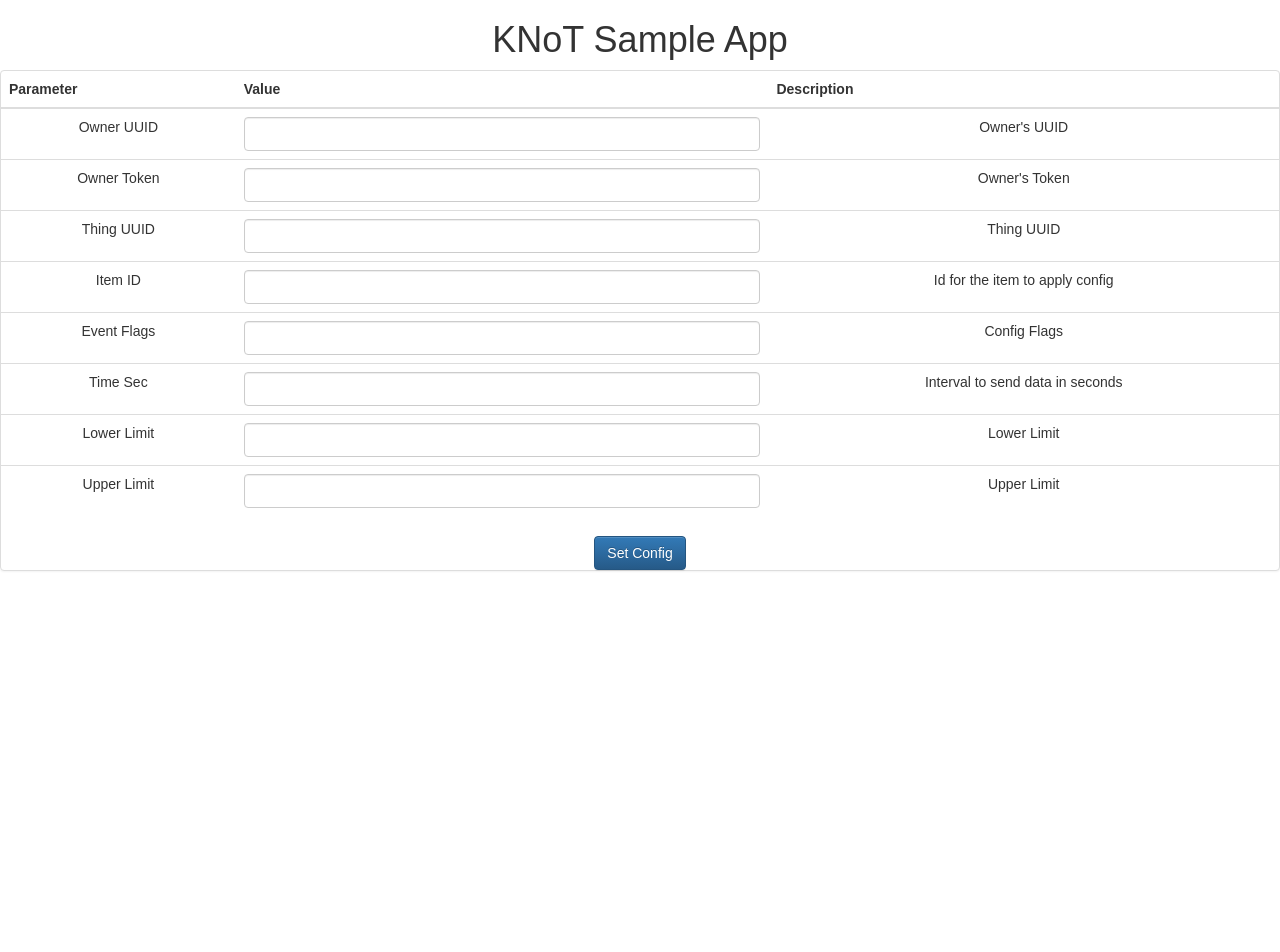
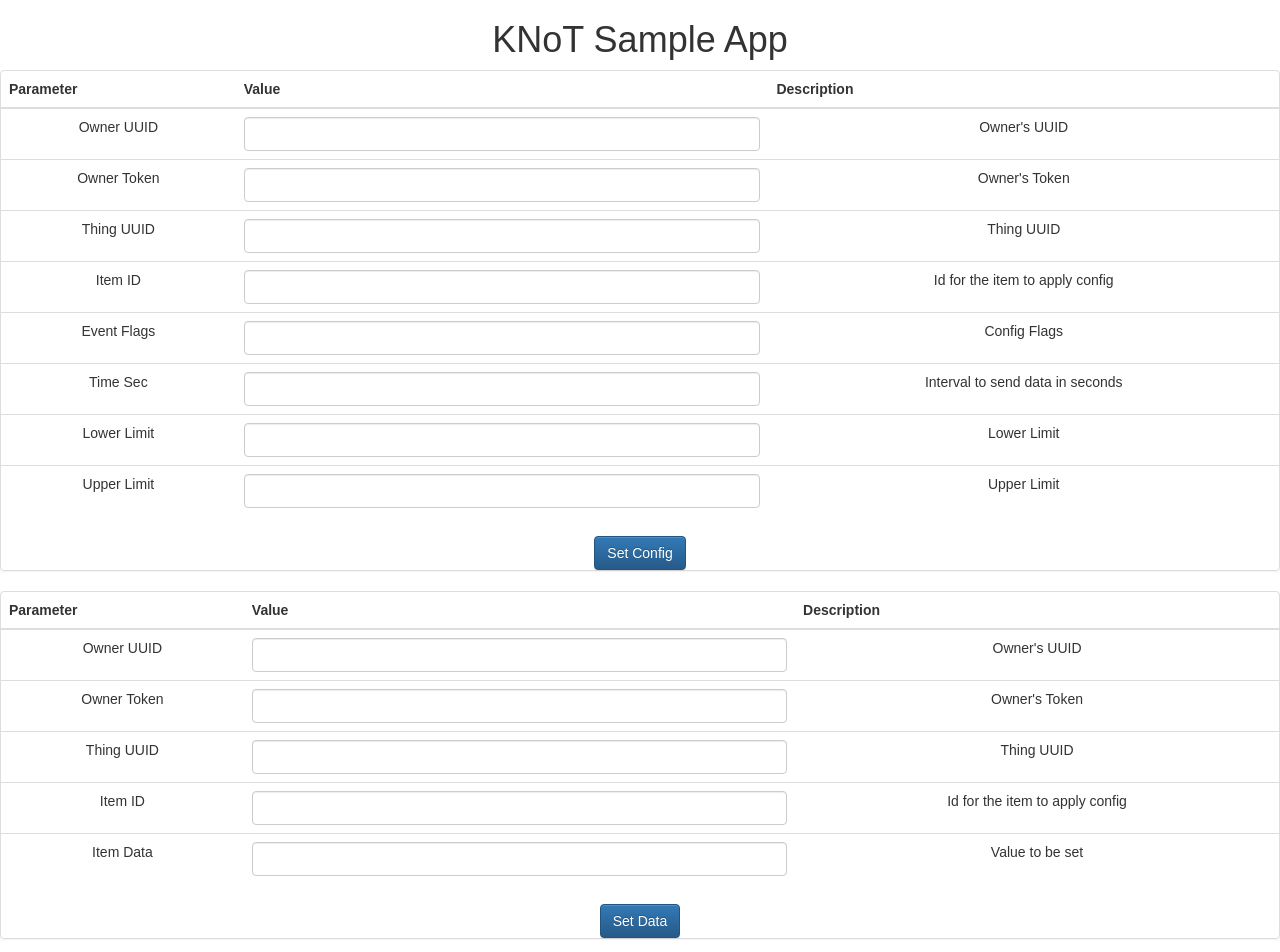
Before and after one commit to pauloserrafh/knot-webapp, a React (Create React App) app in the folder client/: page / in a window 1280 px wide. Shown: the top 952 px of the page. Before the commit the page ends 800 px from the top, so only its background shows below. Built offline with nearby package versions, Linux system fonts and the light colour scheme.

Commit message:
Set Data: frontend

```diff
--- a/client/src/App.js
+++ b/client/src/App.js
@@ -17,11 +17,20 @@ class App extends Component {
           timeSec: "",
           lowerLimit: "",
           upperLimit: ""
-        }
-      ,
+        },
+        setData:
+        {
+          ownerUuid: "",
+          ownerToken: "",
+          thingUuid: "",
+          itemId: "",
+          itemData: ""
+        },
     };
     this._onChangeSetConfig = this._onChangeSetConfig.bind(this);
     this.setConfig = this.setConfig.bind(this);
+    this._onChangeSetData = this._onChangeSetData.bind(this);
+    this.setData = this.setData.bind(this);
   }
 
   _onChangeSetConfig = function(e) {
@@ -30,8 +39,17 @@ class App extends Component {
     this.setState({ setConfig: setConfig });
   };
 
+  _onChangeSetData = function(e) {
+    const setData = this.state.setData;
+    setData[e.target.name] = e.target.value;
+    this.setState({ setData: setData });
+  };
+
   setConfig = function(e) {
-    console.log(this.state.setConfig);
+    e.preventDefault();
+  };
+
+  setData = function(e) {
     e.preventDefault();
   };
   render() {
@@ -152,7 +170,84 @@ class App extends Component {
             </Button>
           </form>
         </Panel>
-
+        <Panel key={2} collapsible header="Set Data">
+          <form>
+            <Table responsive>
+              <thead>
+                <tr>
+                  <th>Parameter</th>
+                  <th>Value</th>
+                  <th>Description</th>
+                </tr>
+              </thead>
+              <tbody>
+                <tr>
+                  <td>Owner UUID</td>
+                  <td>
+                    <FormControl
+                      type="text"
+                      value={this.state.setData.ownerUuid}
+                      name="ownerUuid"
+                      onChange={this._onChangeSetData}
+                    />
+                  </td>
+                  <td>Owner's UUID</td>
+                </tr>
+                <tr>
+                  <td>Owner Token</td>
+                  <td>
+                    <FormControl
+                      type="text"
+                      value={this.state.setData.ownerToken}
+                      name="ownerToken"
+                      onChange={this._onChangeSetData}
+                    />
+                  </td>
+                  <td>Owner's Token</td>
+                </tr>
+                <tr>
+                  <td>Thing UUID</td>
+                  <td>
+                    <FormControl
+                      type="text"
+                      value={this.state.setData.thingUuid}
+                      name="thingUuid"
+                      onChange={this._onChangeSetData}
+                    />
+                  </td>
+                  <td>Thing UUID</td>
+                </tr>
+                <tr>
+                  <td>Item ID</td>
+                  <td>
+                    <FormControl
+                      type="text"
+                      value={this.state.setData.itemId}
+                      name="itemId"
+                      onChange={this._onChangeSetData}
+                    />
+                  </td>
+                  <td>Id for the item to apply config</td>
+                </tr>
+                <tr>
+                  <td>Item Data</td>
+                  <td>
+                    <FormControl
+                      type="text"
+                      value={this.state.setData.itemData}
+                      name="itemData"
+                      onChange={this._onChangeSetData}
+                    />
+                  </td>
+                  <td>Value to be set</td>
+                </tr>
+              </tbody>
+            </Table>
+            <Button bsStyle="primary" onClick={this.setData}>
+              Set Data
+            </Button>
+          </form>
+          </Panel>
       </div>
     );
   }
```
